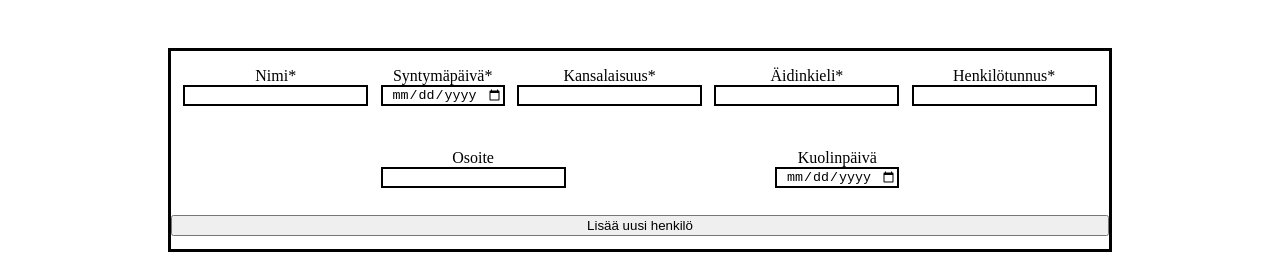
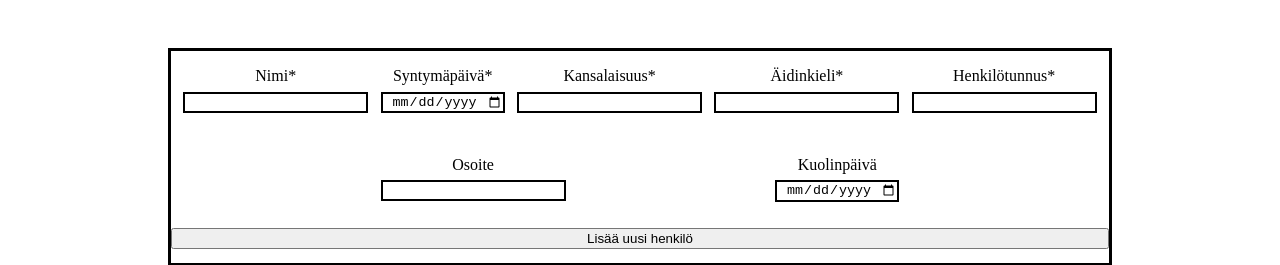
Before and after one commit to JJarvenpaa/cgi_assignment, an Angular app: page / in a window 1280 px wide. Shown: the top 265 px of the page. Built offline with nearby package versions, Linux system fonts and the light colour scheme; no server answers.

Commit message:
Add some margin between inputs and labels in add person form

```diff
--- a/src/app/app.component.css
+++ b/src/app/app.component.css
@@ -18,6 +18,10 @@
     margin-top: 1em;
 }
 
+.form-person input {
+    margin-top: 0.5em;
+}
+
 .form-person button{
    width: 100%;
    margin-bottom: 1em;
```
